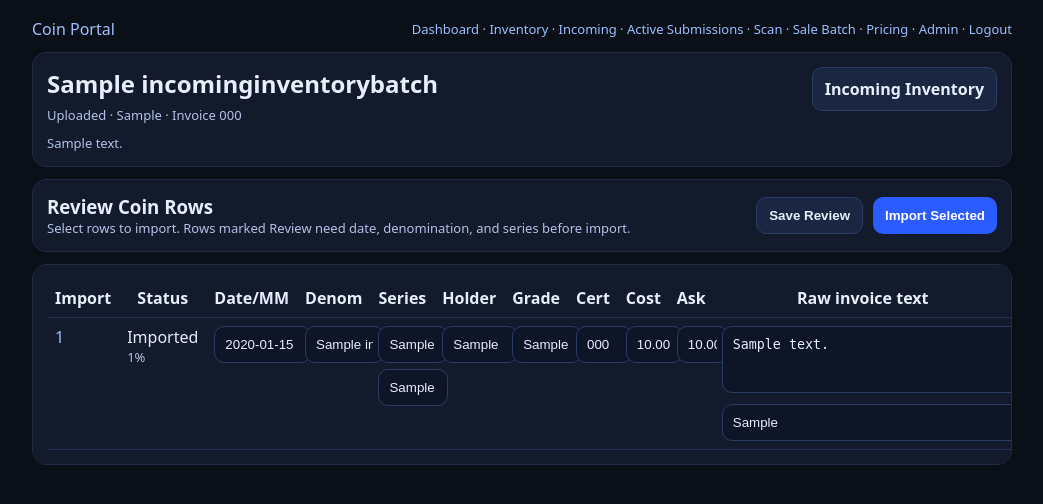
After one commit to T22-1/coin-portal, a Django app: page /inventory/incoming/1/ in a window 1280 px wide. The commit adds this page. Shown: the top 504 px of the page, without its empty margins (118-1161 px from the left). Run offline with Django 5.2, Linux system fonts and the light colour scheme; a user stored in the database is signed in; tables that the repository leaves empty hold one stand-in row (values such as "Sample post").

Commit message:
Add incoming inventory intake workflow

```diff
--- a/portalapp/urls.py
+++ b/portalapp/urls.py
@@ -5,6 +5,9 @@ urlpatterns = [
     path("", views.home, name="home"),
     path("pricing/", views.pricing, name="pricing"),
     path("inventory/", views.inventory_master_list, name="inventory_master_list"),
+    path("inventory/incoming/", views.incoming_inventory, name="incoming_inventory"),
+    path("inventory/incoming/upload/", views.incoming_inventory_upload, name="incoming_inventory_upload"),
+    path("inventory/incoming/<int:batch_id>/", views.incoming_inventory_batch, name="incoming_inventory_batch"),
     path("submissions/active/", views.active_submissions, name="active_submissions"),
     path("i/<str:code>/", views.item_by_code, name="item_by_code"),
     path("t/<str:code>/", views.tube_by_code, name="tube_by_code"),
--- a/portalapp/views.py
+++ b/portalapp/views.py
@@ -21,7 +21,8 @@ from reportlab.graphics.barcode import code128
 from pypdf import PdfReader, PdfWriter
 from pypdf.generic import BooleanObject, NameObject, TextStringObject
 
-from .models import InventoryItem, Container, Sale, SaleItem, Submission, SubmissionItem, PricingPlan
+from .invoice_parser import parse_invoice_file
+from .models import IncomingInventoryBatch, IncomingInventoryLine, InventoryItem, Container, Sale, SaleItem, Submission, SubmissionItem, PricingPlan
 
 
 ITEM_PREFIXES = ("ID-", "INV-")
@@ -98,6 +99,134 @@ def inventory_master_list(request: HttpRequest):
             "holders": holders,
         },
     )
+
+
+@login_required
+def incoming_inventory(request: HttpRequest):
+    batches = (
+        IncomingInventoryBatch.objects.annotate(line_count=Count("lines"))
+        .order_by("-created_at")[:25]
+    )
+    return render(request, "incoming_inventory.html", {"batches": batches})
+
+
+@login_required
+@require_http_methods(["POST"])
+def incoming_inventory_upload(request: HttpRequest):
+    invoice = request.FILES.get("invoice")
+    if not invoice:
+        messages.warning(request, "Choose an invoice file first.")
+        return redirect("incoming_inventory")
+
+    title = (request.POST.get("title") or invoice.name).strip()
+    vendor = (request.POST.get("vendor") or "").strip()
+    invoice_number = (request.POST.get("invoice_number") or "").strip()
+    batch = IncomingInventoryBatch.objects.create(
+        title=title,
+        vendor=vendor,
+        invoice_number=invoice_number,
+        source_file=invoice,
+    )
+
+    text, rows, notes = parse_invoice_file(batch.source_file)
+    batch.source_text = text
+    batch.parser_notes = notes
+    batch.parser_status = "PARSED" if rows else "NEEDS_REVIEW"
+    batch.save(update_fields=["source_text", "parser_notes", "parser_status"])
+
+    for row in rows:
+        IncomingInventoryLine.objects.create(batch=batch, **row)
+
+    if rows:
+        messages.success(request, f"Found {len(rows)} possible coin rows. Review them before importing.")
+    else:
+        messages.warning(request, "I could not confidently find coin rows. You can add rows manually on the review screen.")
+    return redirect("incoming_inventory_batch", batch_id=batch.id)
+
+
+@login_required
+def incoming_inventory_batch(request: HttpRequest, batch_id: int):
+    batch = get_object_or_404(
+        IncomingInventoryBatch.objects.prefetch_related("lines__imported_item"),
+        pk=batch_id,
+    )
+    if request.method == "POST":
+        action = request.POST.get("action")
+        if action == "save":
+            _save_incoming_lines(request, batch)
+            batch.parser_status = "REVIEWED"
+            batch.save(update_fields=["parser_status"])
+            messages.success(request, "Incoming rows saved.")
+            return redirect("incoming_inventory_batch", batch_id=batch.id)
+        if action == "import":
+            _save_incoming_lines(request, batch)
+            imported_count = _import_incoming_lines(request, batch)
+            if imported_count:
+                batch.parser_status = "IMPORTED"
+                batch.save(update_fields=["parser_status"])
+                messages.success(request, f"Imported {imported_count} coin(s) into inventory.")
+            else:
+                messages.warning(request, "No selected rows were ready to import.")
+            return redirect("incoming_inventory_batch", batch_id=batch.id)
+
+    return render(request, "incoming_inventory_batch.html", {"batch": batch})
+
+
+def _save_incoming_lines(request: HttpRequest, batch: IncomingInventoryBatch) -> None:
+    for line in batch.lines.all():
+        prefix = f"line_{line.id}_"
+        line.raw_description = (request.POST.get(prefix + "raw_description") or "").strip()
+        line.date_mm = (request.POST.get(prefix + "date_mm") or "").strip()
+        line.denomination = (request.POST.get(prefix + "denomination") or "").strip()
+        line.series = (request.POST.get(prefix + "series") or "").strip()
+        line.variety = (request.POST.get(prefix + "variety") or "").strip()
+        line.holder = (request.POST.get(prefix + "holder") or "").strip().upper()
+        line.grade_text = (request.POST.get(prefix + "grade_text") or "").strip()
+        line.cert_number = (request.POST.get(prefix + "cert_number") or "").strip()
+        line.ask_price = _decimal_from_post(request.POST.get(prefix + "ask_price"))
+        line.cost_basis = _decimal_from_post(request.POST.get(prefix + "cost_basis"))
+        line.source = (request.POST.get(prefix + "source") or batch.vendor or "").strip()
+        line.needs_review = not bool(line.date_mm and line.denomination and line.series)
+        line.save()
+
+
+def _import_incoming_lines(request: HttpRequest, batch: IncomingInventoryBatch) -> int:
+    imported_count = 0
+    selected_ids = {
+        int(value)
+        for value in request.POST.getlist("selected_lines")
+        if value.isdigit()
+    }
+    for line in batch.lines.filter(id__in=selected_ids, imported_item__isnull=True):
+        if line.needs_review:
+            continue
+        item = InventoryItem.objects.create(
+            date_mm=line.date_mm,
+            denomination=line.denomination,
+            series=line.series,
+            variety=line.variety,
+            holder=line.holder,
+            grade_text=line.grade_text,
+            cert_number=line.cert_number,
+            ask_price=line.ask_price,
+            cost_basis=line.cost_basis,
+            source=line.source or batch.vendor,
+            notes=f"Imported from incoming batch {batch.id}. {line.raw_description}".strip(),
+        )
+        line.imported_item = item
+        line.save(update_fields=["imported_item"])
+        imported_count += 1
+    return imported_count
+
+
+def _decimal_from_post(value):
+    value = (value or "").replace("$", "").replace(",", "").strip()
+    if not value:
+        return None
+    try:
+        return Decimal(value)
+    except InvalidOperation:
+        return None
 
 
 @login_required
--- a/templates/base.html
+++ b/templates/base.html
@@ -26,7 +26,7 @@
       <div><a href="/">Coin Portal</a></div>
       <div class="small">
         {% if request.user.is_authenticated %}
-          <a href="/">Dashboard</a> · <a href="/inventory/">Inventory</a> · <a href="/submissions/active/">Active Submissions</a> · <a href="/scan/">Scan</a> · <a href="/sale/">Sale Batch</a> · <a href="/pricing/">Pricing</a> · <a href="/admin/">Admin</a> · <a href="/logout/">Logout</a>
+          <a href="/">Dashboard</a> · <a href="/inventory/">Inventory</a> · <a href="/inventory/incoming/">Incoming</a> · <a href="/submissions/active/">Active Submissions</a> · <a href="/scan/">Scan</a> · <a href="/sale/">Sale Batch</a> · <a href="/pricing/">Pricing</a> · <a href="/admin/">Admin</a> · <a href="/logout/">Logout</a>
         {% else %}
           <a href="/login/">Login</a>
         {% endif %}
--- a/templates/home.html
+++ b/templates/home.html
@@ -6,6 +6,7 @@
   <div class="row" style="margin-top:10px;">
     <a class="btn" href="/scan/">Scan to open</a>
     <a class="btn2" href="/inventory/">Master Inventory</a>
+    <a class="btn2" href="/inventory/incoming/">Incoming Inventory</a>
     <a class="btn2" href="/submissions/active/">Active Submissions</a>
     <a class="btn2" href="/sale/start/">Start Sale Batch</a>
     <a class="btn2" href="/pricing/">Pricing</a>
--- /dev/null
+++ b/templates/incoming_inventory_batch.html
@@ -0,0 +1,93 @@
+{% extends "base.html" %}
+{% block content %}
+<div class="card">
+  <div class="row" style="justify-content:space-between; align-items:flex-start;">
+    <div>
+      <h2 style="margin:0 0 6px 0;">{{ batch }}</h2>
+      <div class="small">
+        {{ batch.get_parser_status_display }}
+        {% if batch.vendor %} · {{ batch.vendor }}{% endif %}
+        {% if batch.invoice_number %} · Invoice {{ batch.invoice_number }}{% endif %}
+      </div>
+    </div>
+    <a class="btn2" href="/inventory/incoming/">Incoming Inventory</a>
+  </div>
+  {% if batch.parser_notes %}
+  <div class="small" style="margin-top:10px;">{{ batch.parser_notes }}</div>
+  {% endif %}
+</div>
+
+<form method="post">
+  {% csrf_token %}
+  <div class="card">
+    <div class="row" style="justify-content:space-between; align-items:center;">
+      <div>
+        <h3 style="margin:0;">Review Coin Rows</h3>
+        <div class="small">Select rows to import. Rows marked Review need date, denomination, and series before import.</div>
+      </div>
+      <div class="row">
+        <button class="btn2" name="action" value="save" type="submit">Save Review</button>
+        <button class="btn" name="action" value="import" type="submit">Import Selected</button>
+      </div>
+    </div>
+  </div>
+
+  <div class="card" style="overflow-x:auto;">
+    <table>
+      <tr>
+        <th>Import</th>
+        <th>Status</th>
+        <th>Date/MM</th>
+        <th>Denom</th>
+        <th>Series</th>
+        <th>Holder</th>
+        <th>Grade</th>
+        <th>Cert</th>
+        <th>Cost</th>
+        <th>Ask</th>
+        <th>Raw invoice text</th>
+      </tr>
+      {% for line in batch.lines.all %}
+      <tr>
+        <td>
+          {% if line.imported_item %}
+            <a href="/i/{{ line.imported_item.internal_id }}/">{{ line.imported_item.internal_id }}</a>
+          {% else %}
+            <input type="checkbox" name="selected_lines" value="{{ line.id }}" {% if not line.needs_review %}checked{% endif %} style="width:auto;">
+          {% endif %}
+        </td>
+        <td>
+          {% if line.imported_item %}
+            Imported
+          {% elif line.needs_review %}
+            Review
+          {% else %}
+            Ready
+          {% endif %}
+          <div class="small">{{ line.confidence }}%</div>
+        </td>
+        <td><input name="line_{{ line.id }}_date_mm" value="{{ line.date_mm }}"></td>
+        <td><input name="line_{{ line.id }}_denomination" value="{{ line.denomination }}"></td>
+        <td>
+          <input name="line_{{ line.id }}_series" value="{{ line.series }}">
+          <input name="line_{{ line.id }}_variety" value="{{ line.variety }}" placeholder="Variety" style="margin-top:6px;">
+        </td>
+        <td><input name="line_{{ line.id }}_holder" value="{{ line.holder }}"></td>
+        <td><input name="line_{{ line.id }}_grade_text" value="{{ line.grade_text }}"></td>
+        <td><input name="line_{{ line.id }}_cert_number" value="{{ line.cert_number }}"></td>
+        <td><input name="line_{{ line.id }}_cost_basis" value="{% if line.cost_basis %}{{ line.cost_basis }}{% endif %}"></td>
+        <td><input name="line_{{ line.id }}_ask_price" value="{% if line.ask_price %}{{ line.ask_price }}{% endif %}"></td>
+        <td>
+          <textarea name="line_{{ line.id }}_raw_description" rows="3" style="min-width:260px;">{{ line.raw_description }}</textarea>
+          <input name="line_{{ line.id }}_source" value="{{ line.source }}" placeholder="Source" style="margin-top:6px;">
+        </td>
+      </tr>
+      {% empty %}
+      <tr>
+        <td colspan="11" class="small">No rows were detected from this invoice yet.</td>
+      </tr>
+      {% endfor %}
+    </table>
+  </div>
+</form>
+{% endblock %}
```
Also changed, not shown: portalapp/admin.py (+34 -1 lines), portalapp/invoice_parser.py (added, +250 -0 lines), portalapp/models.py (+56 -0 lines), portalapp/tests.py (+68 -1 lines), templates/incoming_inventory.html (added, +60 -0 lines), portalapp/migrations/0009_incominginventorybatch_incominginventoryline.py (added).
